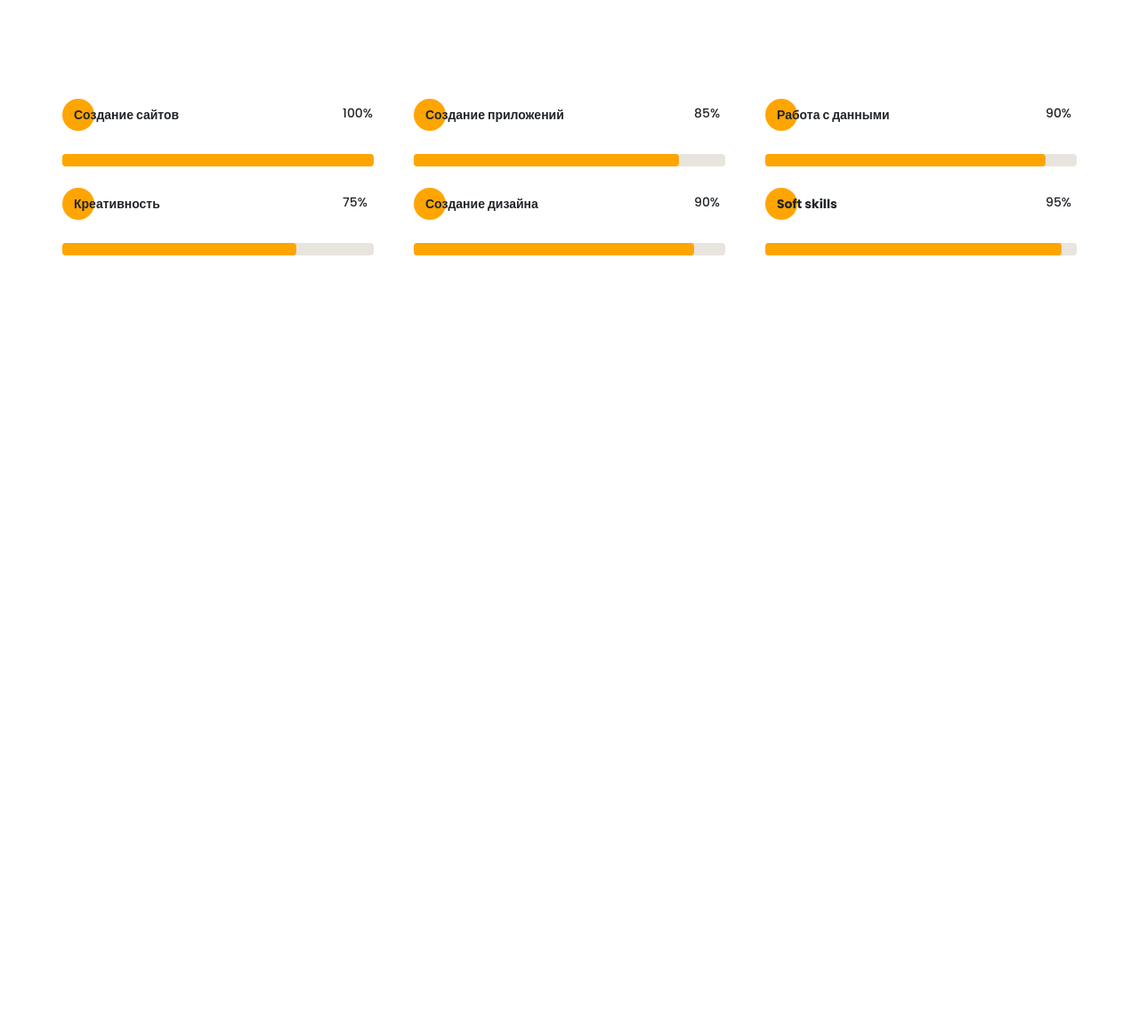
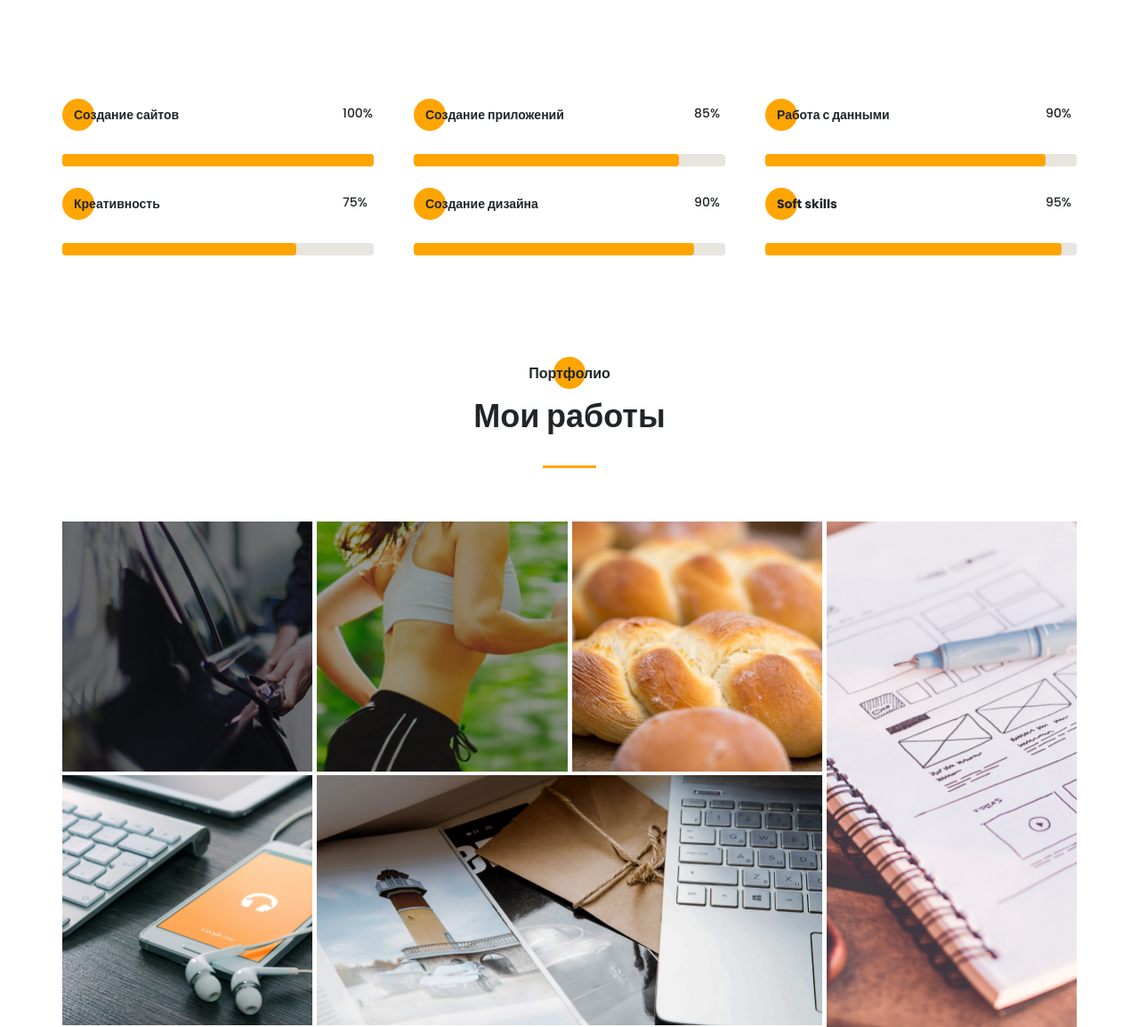
Before and after one commit to brichevaa/portfolio, a website: page src/index.html in a window 1280 px wide. Shown: the part 3056-4210 px from the top of the page at 89% size. Before the commit the page ends 3343 px from the top, so only its background shows below. Drawn offline with nearby package versions, Linux system fonts and the light colour scheme; files that its build step writes are made by us from their sources; files whose address does not match are found by name.

Commit message:
add section portfolio

```diff
--- a/src/index.html
+++ b/src/index.html
@@ -232,8 +232,8 @@
 
       <section class="resume">
          <div class="container">
-            <h2 class="title title_fz16 resume__title">Опыт</h2>
-            <div class="title title_fz36 resume__subtitle">Чем я буду полезна</div>
+            <h2 class="title title_fz16 section-title">Опыт</h2>
+            <div class="title title_fz36 section-subtitle">Чем я буду полезна</div>
             <div class="divider"></div>
 
             <div class="resume__wrapper">
@@ -319,8 +319,8 @@
 
       <section class="skills">
          <div class="container">
-            <h2 class="title title_fz16 skills__title">Навыки</h2>
-            <div class="title title_fz36 skills__subtitle">Что я использую в работе</div>
+            <h2 class="title title_fz16 section-title">Навыки</h2>
+            <div class="title title_fz36 section-subtitle">Что я использую в работе</div>
             <div class="divider"></div>
 
             <div class="skills__items">
@@ -447,6 +447,35 @@
             </div>
          </div>
       </section>
+
+      <section class="portfolio">
+         <div class="container">
+            <h2 class="title title_fz16 section-title">Портфолио</h2>
+            <div class="title title_fz36 section-subtitle">Мои работы</div>
+            <div class="divider"></div>
+
+            <div class="portfolio__wrapper">
+               <a href="#" class="portfolio__item">
+                  <img src="img/works/uber.jpg" alt="portfolio" />
+               </a>
+               <a href="#" class="portfolio__item">
+                  <img src="img/works/pulse.jpg" alt="pulse" />
+               </a>
+               <a href="#" class="portfolio__item">
+                  <img src="img/works/bread.jpg" alt="bread" />
+               </a>
+               <a href="#" class="portfolio__item vertical">
+                  <img src="img/works/plans.jpg" alt="plans" />
+               </a>
+               <a href="#" class="portfolio__item">
+                  <img src="img/works/ipad.jpg" alt="ipad" />
+               </a>
+               <a href="#" class="portfolio__item horizontal">
+                  <img src="img/works/mac.jpg" alt="mac2" />
+               </a>
+            </div>
+         </div>
+      </section>
       <script src="js/script.js"></script>
    </body>
 </html>
--- /dev/null
+++ b/src/sass/blocks/_portfolio.scss
@@ -0,0 +1,28 @@
+.portfolio {
+   padding: 120px 0px 0px 0px;
+
+   &__wrapper {
+      margin-top: 60px;
+      display: grid;
+      grid-template: repeat(2, 280px) / repeat(4, 1fr);
+      grid-auto-rows: 280px;
+      gap: 5px;
+      .vertical {
+         grid-row: 1/3;
+         grid-column: 4/5;
+      }
+      .horizontal {
+         grid-row: 2 / 3;
+         grid-column: 2/4;
+      }
+   }
+   &__item {
+      transition: 0.4s all;
+      img {
+         width: 100%;
+      }
+      &:hover {
+         filter: brightness(70%);
+      }
+   }
+}
--- a/src/sass/blocks/_resume.scss
+++ b/src/sass/blocks/_resume.scss
@@ -1,19 +1,5 @@
 .resume {
    padding-top: 120px;
-   &__title {
-      margin-bottom: 6px;
-      position: relative;
-      text-align: center;
-      @include before_circle;
-      &::before {
-         top: -6px;
-         left: 50%;
-         transform: translateX(-50%);
-      }
-   }
-   &__subtitle {
-      text-align: center;
-   }
    &__wrapper {
       padding: 60px 65px 0 65px;
       display: grid;
--- a/src/sass/blocks/_skills.scss
+++ b/src/sass/blocks/_skills.scss
@@ -1,19 +1,5 @@
 .skills {
    padding-top: 120px;
-   &__title {
-      margin-bottom: 6px;
-      position: relative;
-      text-align: center;
-      @include before_circle;
-      &::before {
-         top: -5px;
-         left: 50%;
-         transform: translateX(-50%);
-      }
-   }
-   &__subtitle {
-      text-align: center;
-   }
    &__items {
       margin-top: 60px;
       padding: 0px 10px;
--- a/src/sass/blocks/_title.scss
+++ b/src/sass/blocks/_title.scss
@@ -18,3 +18,17 @@
       line-height: 30px;
    }
 }
+.section-title {
+   margin-bottom: 6px;
+   position: relative;
+   text-align: center;
+   @include before_circle;
+   &::before {
+      top: -6px;
+      left: 50%;
+      transform: translateX(-50%);
+   }
+}
+.section-subtitle {
+   text-align: center;
+}
--- a/src/sass/style.scss
+++ b/src/sass/style.scss
@@ -12,6 +12,7 @@
 @import 'blocks/about';
 @import 'blocks/resume';
 @import 'blocks/skills';
+@import 'blocks/portfolio';
 
 * {
    font-family: 'Poppins', sans-serif;
```
Also changed, not shown: dist/css/style.min.css, dist/index.html, src/img/works/mac.jpg (added), src/img/works/mac.png (added), src/img/works/mac2.jpg (added).
